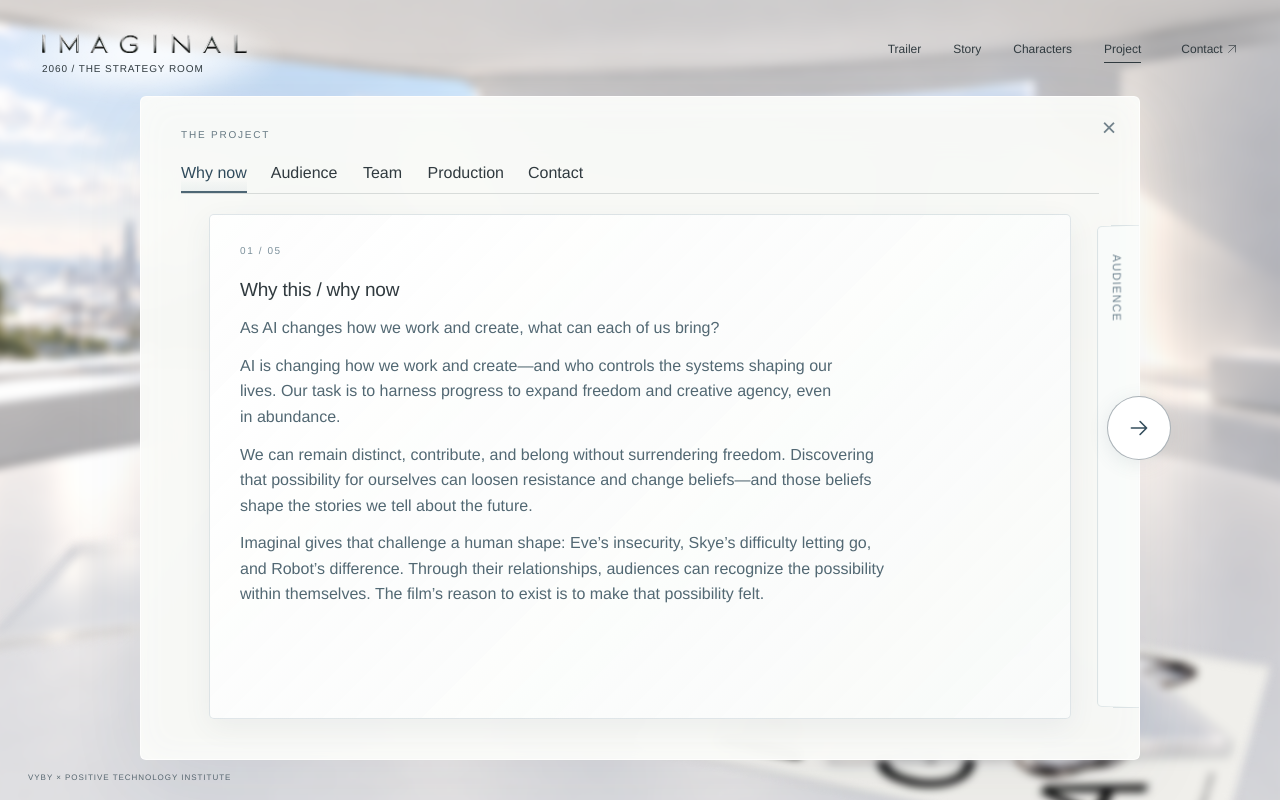
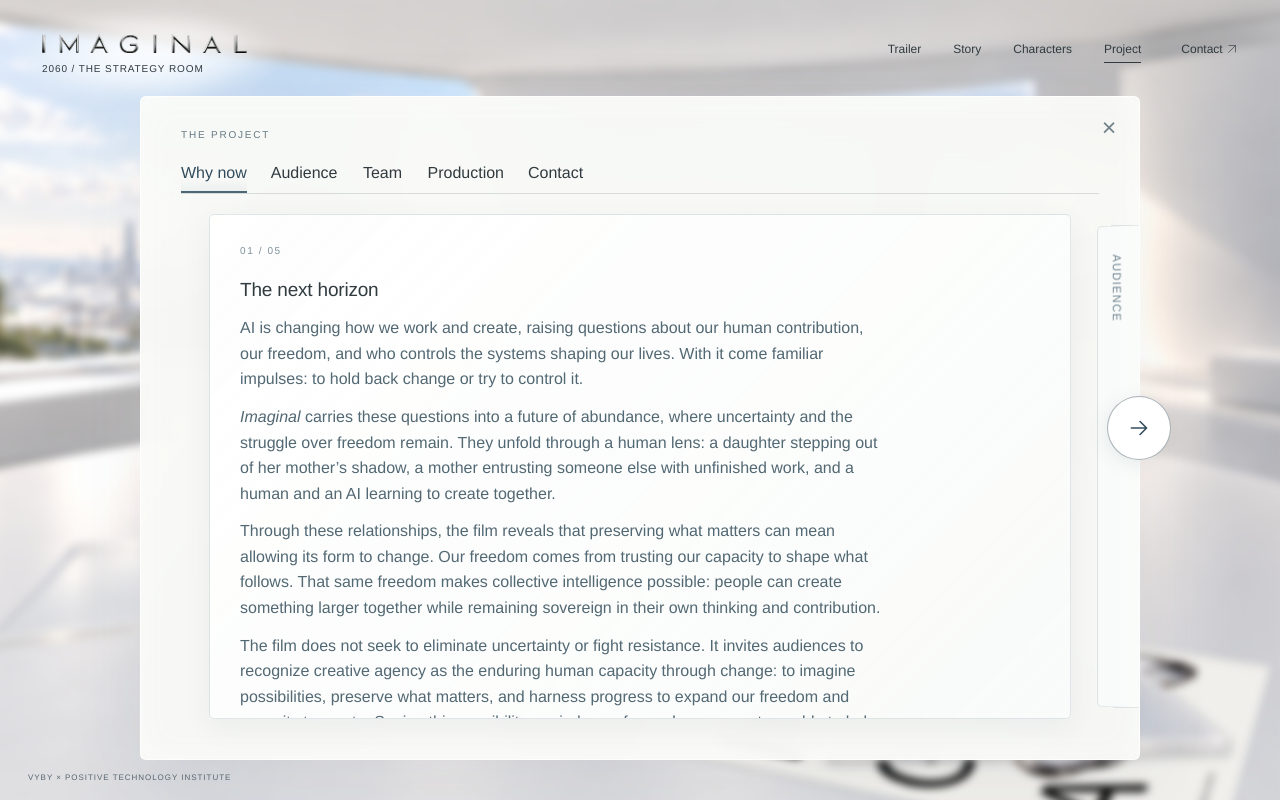
Before and after one commit to Imaginal-the-Movie/imaginal-website, a Next.js app: page /strategy-room in a window 1280 px wide. Both pictures are taken after a click on the button "THE PROJECT". Built offline with nearby package versions, Linux system fonts and the light colour scheme.

Commit message:
Update project rationale and strengthen the closing invitation

```diff
--- a/app/strategy-room/copy/project.json
+++ b/app/strategy-room/copy/project.json
@@ -2,12 +2,12 @@
   "panelTitle": "The Project",
   "whyNow": {
     "tab": "Why now",
-    "heading": "Why this / why now",
-    "lead": "As AI changes how we work and create, what can each of us bring?",
+    "heading": "The next horizon",
+    "lead": "AI is changing how we work and create, raising questions about our human contribution, our freedom, and who controls the systems shaping our lives. With it come familiar impulses: to hold back change or try to control it.",
     "paragraphs": [
-      "AI is changing how we work and create—and who controls the systems shaping our lives. Our task is to harness progress to expand freedom and creative agency, even in abundance.",
-      "We can remain distinct, contribute, and belong without surrendering freedom. Discovering that possibility for ourselves can loosen resistance and change beliefs—and those beliefs shape the stories we tell about the future.",
-      "Imaginal gives that challenge a human shape: Eve’s insecurity, Skye’s difficulty letting go, and Robot’s difference. Through their relationships, audiences can recognize the possibility within themselves. The film’s reason to exist is to make that possibility felt."
+      "Imaginal carries these questions into a future of abundance, where uncertainty and the struggle over freedom remain. They unfold through a human lens: a daughter stepping out of her mother’s shadow, a mother entrusting someone else with unfinished work, and a human and an AI learning to create together.",
+      "Through these relationships, the film reveals that preserving what matters can mean allowing its form to change. Our freedom comes from trusting our capacity to shape what follows. That same freedom makes collective intelligence possible: people can create something larger together while remaining sovereign in their own thinking and contribution.",
+      "The film does not seek to eliminate uncertainty or fight resistance. It invites audiences to recognize creative agency as the enduring human capacity through change: to imagine possibilities, preserve what matters, and harness progress to expand our freedom and capacity to create. Seeing this possibility reminds us of ourselves as creators, able to help shape what comes next. That recognition loosens resistance. The film’s reason to exist is to make it felt."
     ]
   },
   "audience": {
--- a/app/strategy-room/project-brief.tsx
+++ b/app/strategy-room/project-brief.tsx
@@ -15,7 +15,7 @@ export function ProjectBrief({ onClose, titleRef, entry }: { onClose: () => void
       <span className={refined.actCardNumber}>01 / 05</span>
       <h2>{copy.whyNow.heading}</h2>
       <p className={refined.planLead}>{copy.whyNow.lead}</p>
-      {copy.whyNow.paragraphs.map((paragraph, index) => <p key={index}>{paragraph}</p>)}
+      {copy.whyNow.paragraphs.map((paragraph, index) => <p key={index}>{paragraph.startsWith("Imaginal ") ? <><em>Imaginal</em>{paragraph.slice("Imaginal".length)}</> : paragraph}</p>)}
     </article> },
     { label: copy.audience.tab, content: <article className={refined.planCard} data-project-beat="audience">
       <span className={refined.actCardNumber}>02 / 05</span>
@@ -56,8 +56,8 @@ export function ProjectBrief({ onClose, titleRef, entry }: { onClose: () => void
     { label: copy.contact.tab, content: <article className={refined.planCard} data-project-beat="join" data-project-contact>
       <span className={refined.actCardNumber}>05 / 05</span>
       <h2>{copy.contact.heading}</h2>
-      <div className={refined.planContact}><a href={`mailto:${copy.contact.email}?subject=${encodeURIComponent(copy.contact.emailSubject)}`}>{copy.contact.email} <RoomIcon name="arrow-up-right" /></a></div>
       <p className={refined.planLead}>{copy.contact.description}</p>
+      <div className={refined.planContact}><a href={`mailto:${copy.contact.email}?subject=${encodeURIComponent(copy.contact.emailSubject)}`}>Contact: {copy.contact.email} <RoomIcon name="arrow-up-right" /></a></div>
     </article> },
   ];
   return <ChapterSequence variant="project" title={copy.panelTitle} titleRef={titleRef} onClose={onClose} chapters={chapters} initialIndex={entry.section === "contact" ? chapters.length - 1 : 0} resetKey={entry.revision} />;
--- a/app/strategy-room/refinements.module.css
+++ b/app/strategy-room/refinements.module.css
@@ -338,8 +338,9 @@
 .planBudget strong { font-weight: 400; white-space: nowrap; }
 .planBudget .budgetTotal { color: #354955; font-weight: 500; border-top: 1px solid rgba(66,83,92,.16); margin-top: 7px; padding-top: 12px; }
 .revised .planBudget > p { font-size: 12px; line-height: 1.65; margin-top: 12px; color: #5b717d; }
-.planContact { display: flex; flex-direction: column; align-items: flex-start; gap: 22px; margin: 0 0 18px; }
-.planContact > a { display: inline-flex; align-items: center; gap: 12px; font-size: 16px; line-height: 1.6; text-decoration: none; padding-bottom: 8px; border-bottom: 1px solid rgba(66,83,92,.25); }
+.revised .planCard[data-project-contact] > h2 { max-width: 680px; font-size: clamp(32px, 4vw, 54px); line-height: 1.12; letter-spacing: -.03em; margin-bottom: 24px; }
+.planContact { display: flex; flex-direction: column; align-items: flex-start; gap: 22px; margin: 26px 0 0; }
+.planContact > a { display: inline-flex; align-items: center; gap: 12px; font-size: 18px; line-height: 1.6; text-decoration: none; padding-bottom: 8px; border-bottom: 1px solid rgba(66,83,92,.25); }
 .planPitch { display: inline-flex; align-items: center; gap: 18px; margin-top: 8px; font-size: 12px; color: #6c818c !important; text-decoration: none; padding-bottom: 8px; border-bottom: 1px solid rgba(66,83,92,.25); }
 .actNav { display: flex; gap: 24px; border-bottom: 1px solid rgba(66,83,92,.18); }
 .actNav button { position: relative; padding: 9px 0 11px; min-width: 42px; font-size: 12px; line-height: 1.4; color: #7b8c96; }
```
